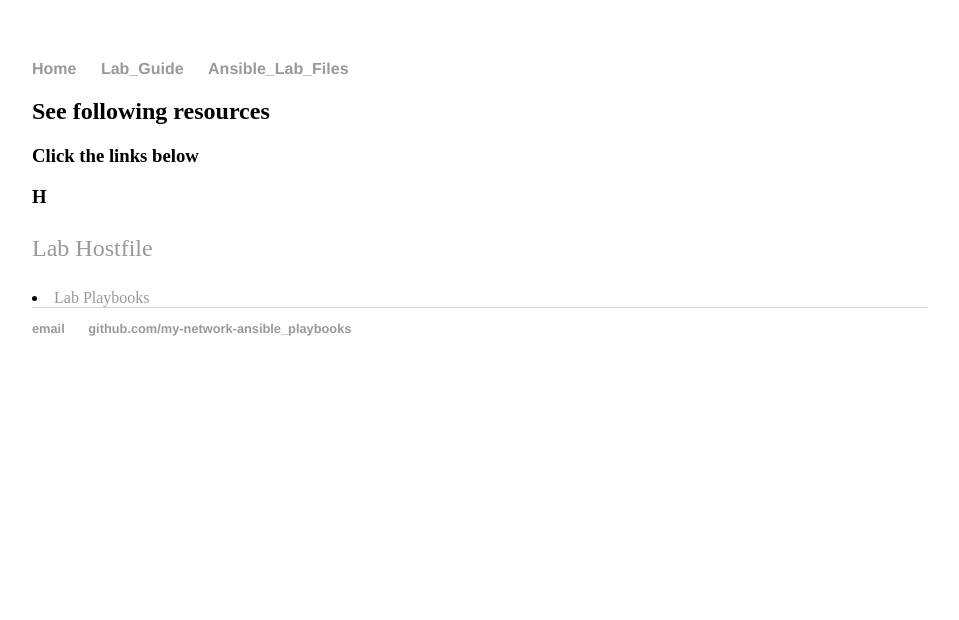
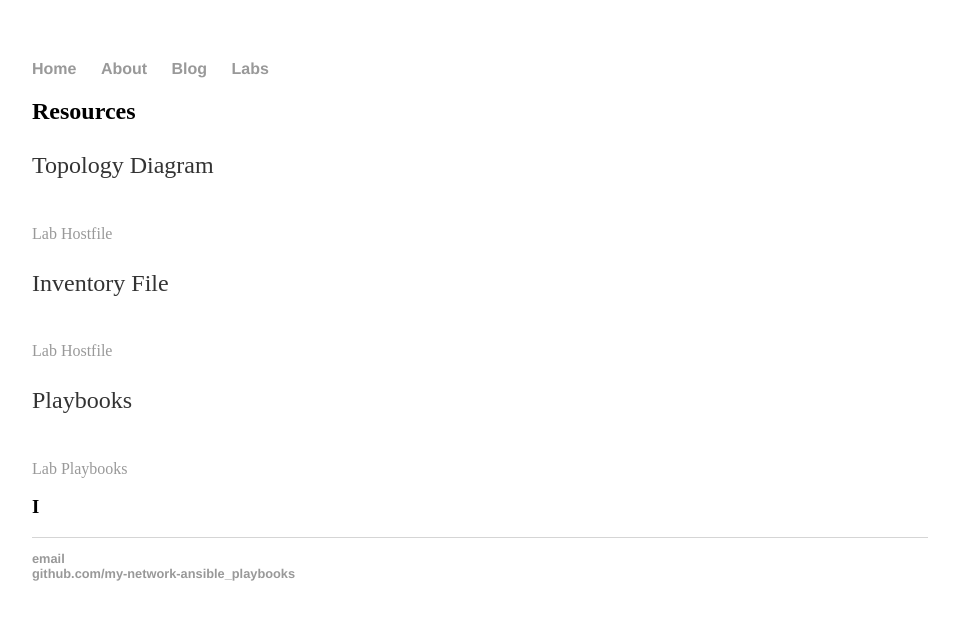
Before and after one commit to craigeowen/craigeowen.github.io, a Jekyll site: the page built from ansible/index.html, in a window 1280 px wide. Shown: the top 620 px of the page, without its empty margins (160-1119 px from the left). Built offline with Jekyll 4.4.1, drawn with Linux system fonts in a browser that asks for light colours.

Commit message:
Update index.html

```diff
--- a/ansible/index.html
+++ b/ansible/index.html
@@ -1,12 +1,17 @@
 ---
-layout: labs
+layout: default
 title: Ansible Resources
 ---
 
-<h2>See following resources</h2>
-<h3> Click the links below</h3>
-<h3> H </h3>
+<h2>Resources</h2>
 
-<p><a href="https://github.com/craigeowen/my-network-ansible_playbooks/tree/master/ansible_files/hosts.txt">Lab Hostfile</a>
+<p> Topology Diagram</p><br>
+<a href="https://github.com/craigeowen/my-network-ansible_playbooks/tree/master/ansible_files/2b. Laptop_Lab_JPEG.jpg.txt">Lab Hostfile</a>
 
-<li><a href="https://github.com/craigeowen/my-network-ansible_playbooks/tree/master/ansible_files/">Lab Playbooks</a></li>
+<p> Inventory File</p><br>
+<a href="https://github.com/craigeowen/my-network-ansible_playbooks/tree/master/ansible_files/hosts.txt">Lab Hostfile</a>
+
+<p> Playbooks</p><br>
+<a href="https://github.com/craigeowen/my-network-ansible_playbooks/tree/master/ansible_files/">Lab Playbooks</a>
+
+<h3> I </h3>
```
